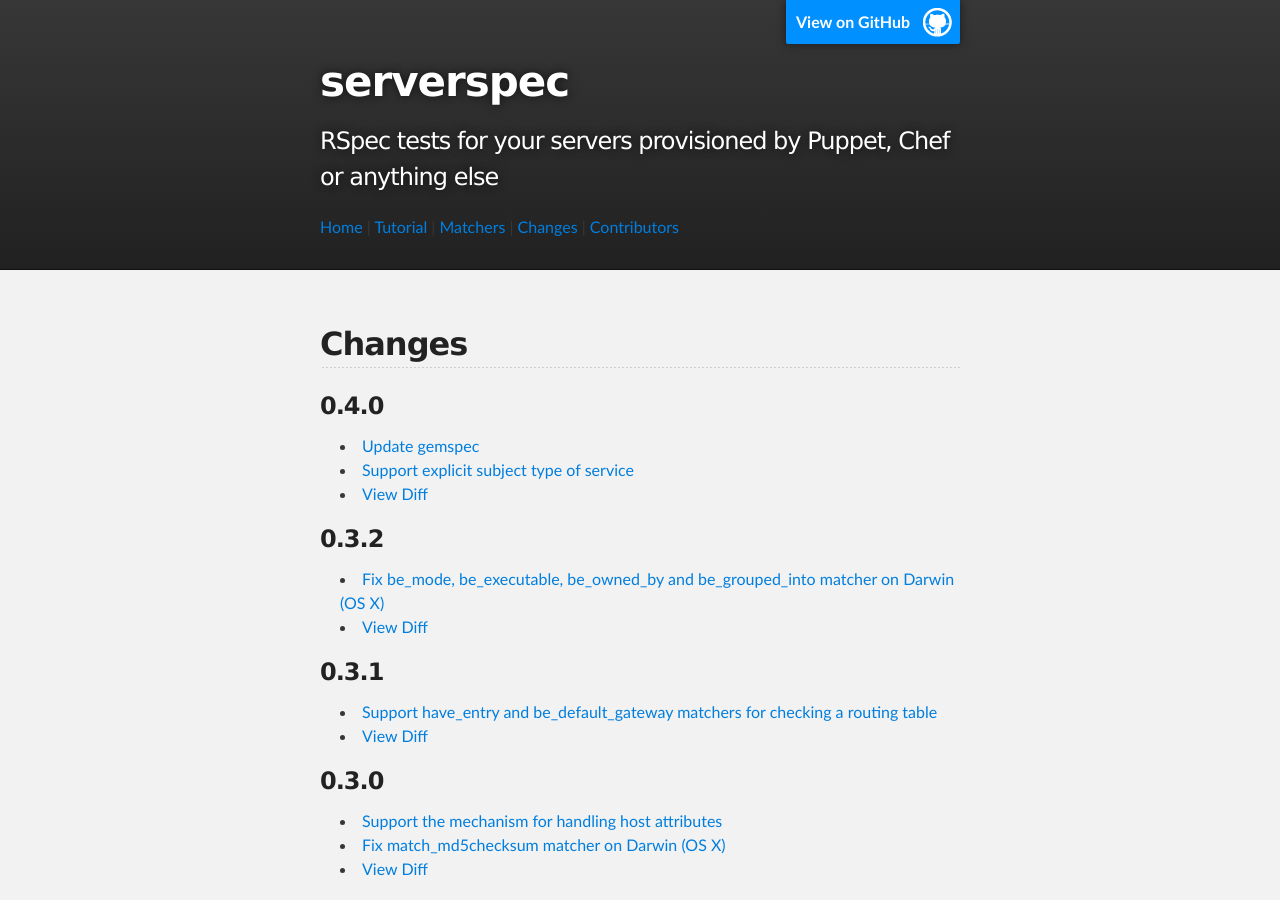
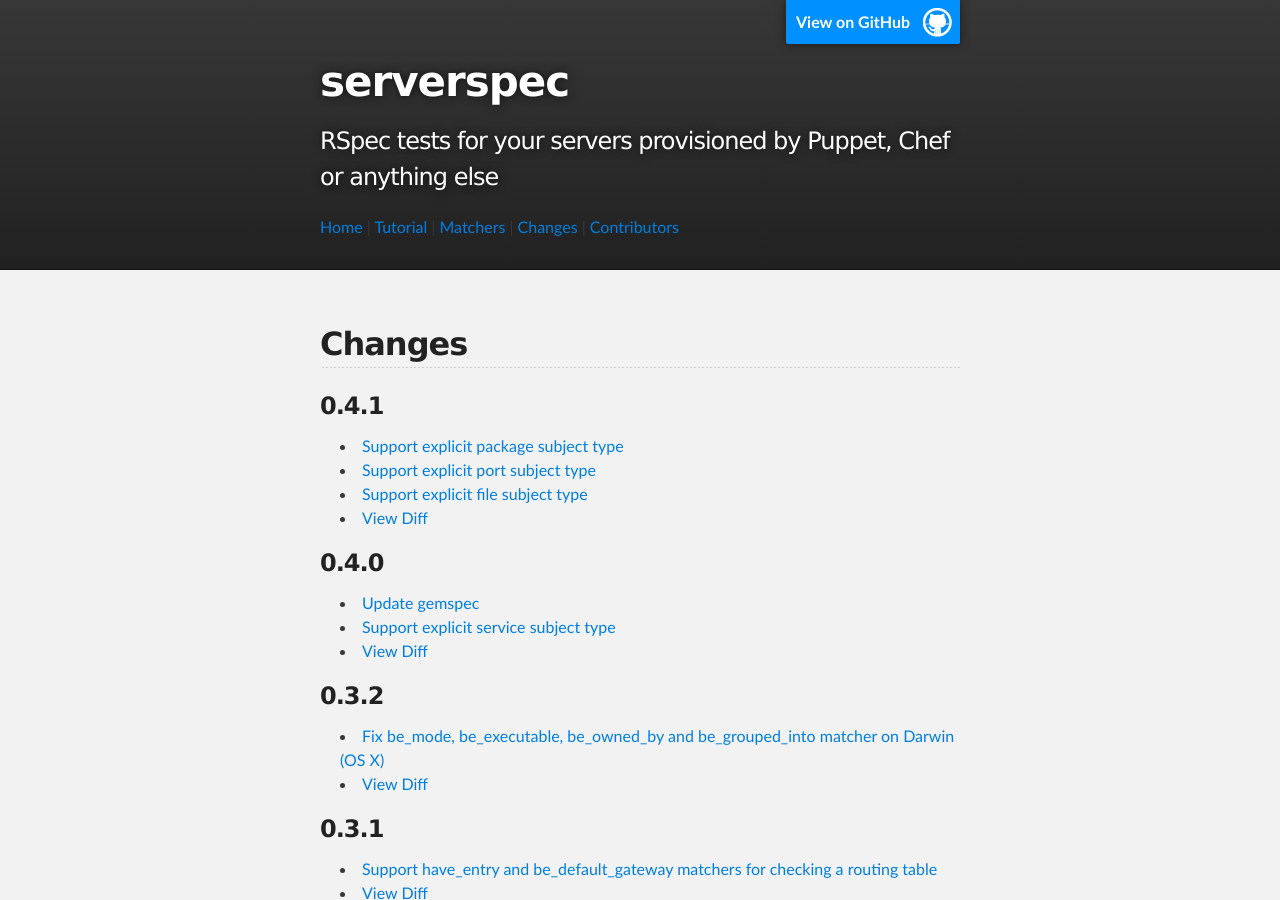
Before and after one commit to serverspec/serverspec.github.io, a Jekyll site: the page built from changes.md, in a window 1280 px wide and 900 px high. Built offline with Jekyll 4.4.1, drawn with Linux system fonts in a browser that asks for light colours; Markdown is read by kramdown in place of the engine named in the settings.

Commit message:
Add changes of v0.4.1

```diff
--- a/changes.md
+++ b/changes.md
@@ -5,10 +5,19 @@ title: changes
 
 ## Changes
 
+
+
+### 0.4.1
+
+ * [Support explicit package subject type](https://github.com/mizzy/serverspec/pull/107)
+ * [Support explicit port subject type](https://github.com/mizzy/serverspec/pull/108)
+ * [Support explicit file subject type](https://github.com/mizzy/serverspec/pull/109)
+ * [View Diff](https://github.com/mizzy/serverspec/compare/v0.4.0...v0.4.1)
+
 ### 0.4.0
 
  * [Update gemspec](https://github.com/mizzy/serverspec/pull/106)
- * [Support explicit subject type of service](https://github.com/mizzy/serverspec/pull/105)
+ * [Support explicit service subject type](https://github.com/mizzy/serverspec/pull/105)
  * [View Diff](https://github.com/mizzy/serverspec/compare/v0.3.2...v0.4.0)
 
 
```
